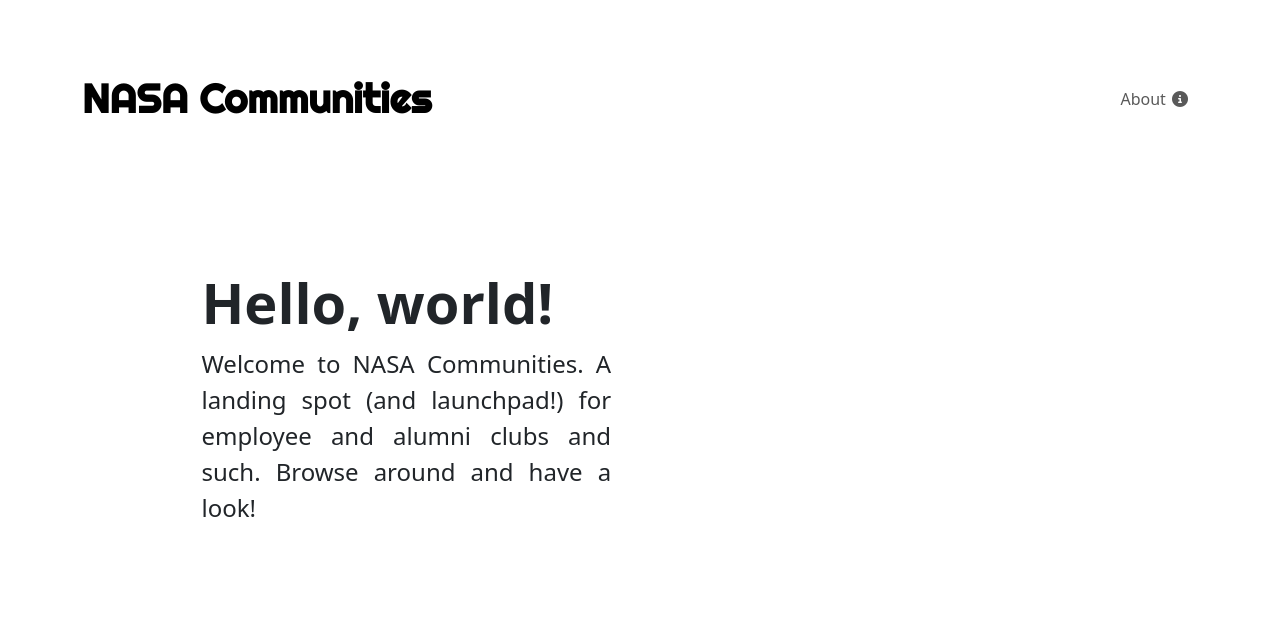
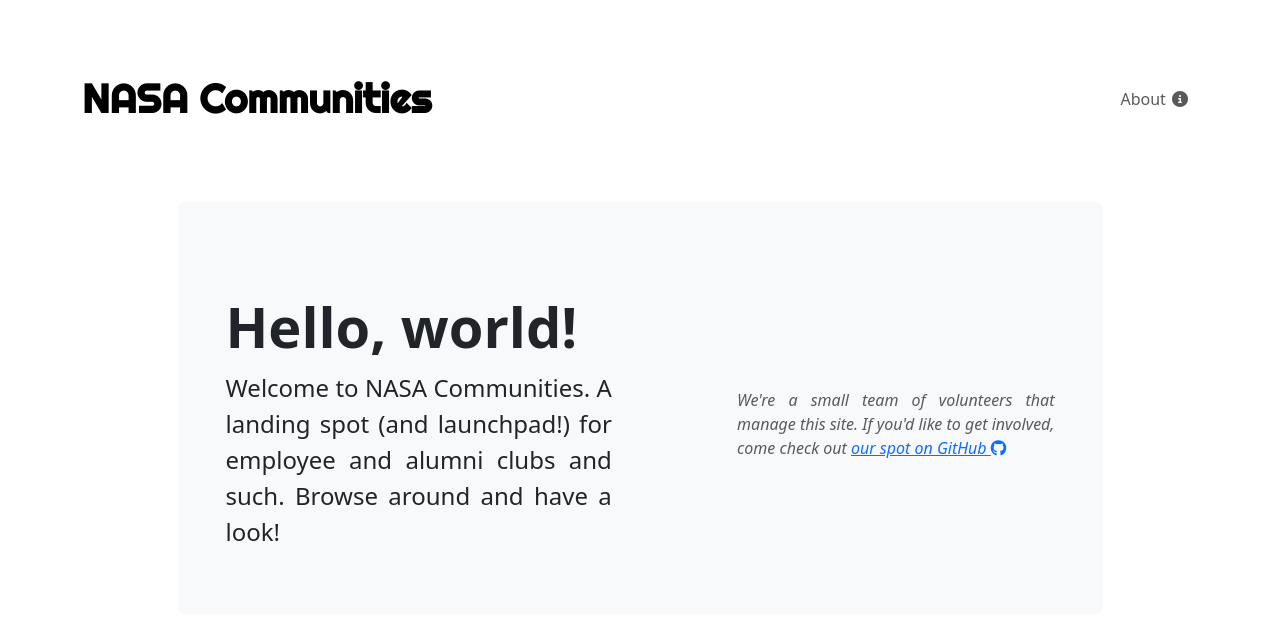
Before and after one commit to nasa-communities/nasa-communities.github.io, a Jekyll site: the page built from index.markdown, in a window 1280 px wide. Shown: the top 621 px of the page. Built offline with Jekyll 4.4.1, drawn with Linux system fonts in a browser that asks for light colours; nearby versions of some CDN libraries; some of the changed text lies outside the part shown.

```diff
--- a/_includes/header.html
+++ b/_includes/header.html
@@ -1,6 +1,6 @@
 <header>
-  <!-- Fixed navbar -->
-  <nav class="navbar navbar-expand-lg navbar-light" style="background-color: #ffffff;">
+  <!-- Sticky Navbar -->
+  <nav class="navbar navbar-expand-lg navbar-light">
     <div class="container">
       <a class="navbar-brand" href="/">{{ site.title }} <i class="fa-regular fa-stars fa-fw text-warning"></i></a>
 
--- a/_layouts/club.html
+++ b/_layouts/club.html
@@ -2,7 +2,7 @@
 layout: default
 ---
 
-<div class="container col-xl-10 col-xxl-8 px-4 py-4">
+<div class="container col-xl-10 col-xxl-8 px-5 my-5 rounded-3 bg-body-tertiary">
   <div class="row align-items-center g-lg-5 py-5">
     <div class="col-lg-4">
       <img src="/images/{{ page.thumbnail }}" class="card-img-top" alt="...">
--- a/css/sticky-footer-navbar.css
+++ b/css/sticky-footer-navbar.css
@@ -36,3 +36,12 @@
 code {
   font-size: 80%;
 }
+
+.header-light {
+  background-color: #ffffff;
+  opacity: 0.95;
+}
+
+.sidebar-nav {
+  /* background-color: #ffffff; */
+}
--- a/index.markdown
+++ b/index.markdown
@@ -6,11 +6,15 @@
 layout: default
 ---
 
-<div class="container col-xl-10 col-xxl-8 px-4 py-4">
+<!-- Jumbotron! -->
+<div class="container col-xl-10 col-xxl-8 px-5 my-5 rounded-3 bg-body-tertiary">
   <div class="row align-items-center g-lg-5 py-5">
     <div class="col-lg-7 text-center text-lg-start">
       <h1 class="display-4 fw-bold lh-1 mb-3">Hello, world!</h1>
       <p class="col-lg-10 fs-4">Welcome to NASA Communities. A landing spot (and launchpad!) for employee and alumni clubs and such. Browse around and have a look!</p>
+    </div>
+    <div class="col-lg-5 text-center text-lg-start">
+      <p class="text-muted"><em>We're a small team of volunteers that manage this site. If you'd like to get involved, come check out <a href="https://github.com/nasa-communities" target="_blank">our spot on GitHub <i class="fa-brands fa-github"></i></a></em></p>
     </div>
   </div>
 </div>
@@ -21,7 +25,7 @@
   {% for club in site.clubs %}
   <div class="feature col">
     <a href="{{ club.url }}" title="The {{ club.name }} Club!" class="link-underline-light">
-      <div class="card text-bg-light">
+      <div class="card text-bg-light h-100">
         <img src="/images/{{ club.thumbnail }}" class="card-img-top" alt="...">
         <div class="card-body">
           <h5 class="card-title">{{ club.name }}</h5>
```
Also changed, not shown: _clubs/magic.markdown (added, +60 -0 lines), _includes/sidebar-nav.html (added, +21 -0 lines), _layouts/club-with-nav.html (added, +94 -0 lines), 1 other file.
